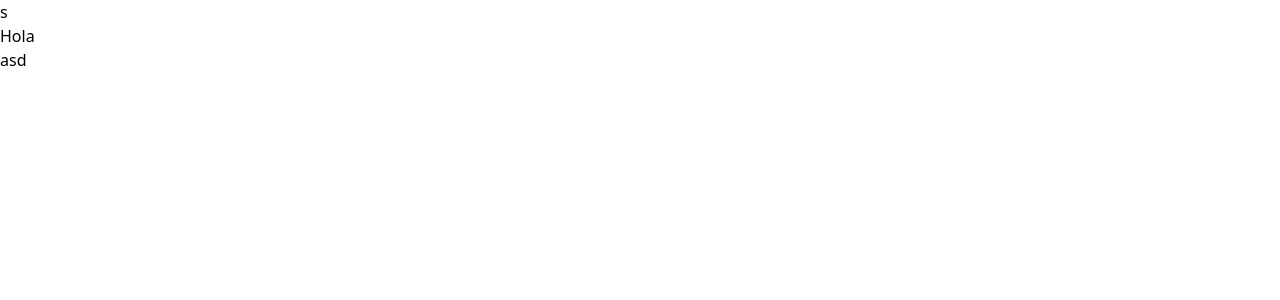
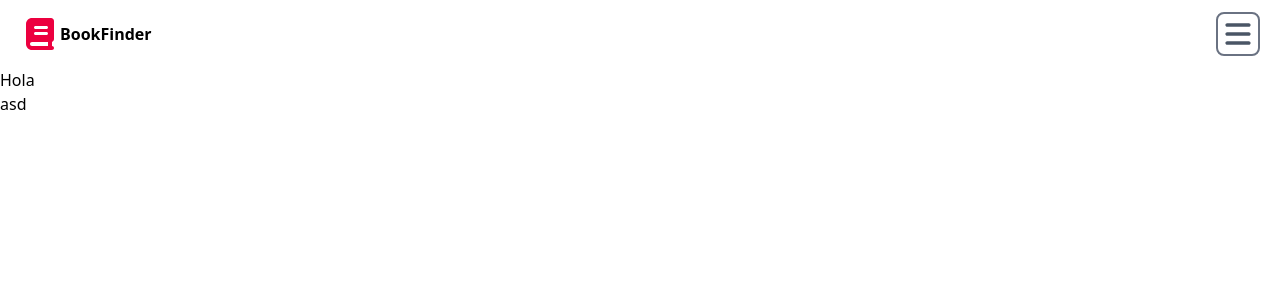
Before and after one commit to Ledtius/BookFinder, a React (Vite) app: page / in a window 1280 px wide. Shown: the top 300 px of the page. Built offline with nearby package versions, Linux system fonts and the light colour scheme.

Commit message:
Added Header structure

```diff
--- a/src/components/layout/Header.jsx
+++ b/src/components/layout/Header.jsx
@@ -1,7 +1,27 @@
 const Header = () => {
   return (
     <>
-      <header>s</header>
+      <header className="flex items-center justify-between pr-5 pl-5 pt-3 pb-3">
+        <figure className="flex items-center">
+          <svg
+            className="size-10 fill-rose-600"
+            xmlns="http://www.w3.org/2000/svg"
+            viewBox="0 0 640 640"
+          >
+            <path d="M480 576L192 576C139 576 96 533 96 480L96 160C96 107 139 64 192 64L496 64C522.5 64 544 85.5 544 112L544 400C544 420.9 530.6 438.7 512 445.3L512 512C529.7 512 544 526.3 544 544C544 561.7 529.7 576 512 576L480 576zM192 448C174.3 448 160 462.3 160 480C160 497.7 174.3 512 192 512L448 512L448 448L192 448zM224 216C224 229.3 234.7 240 248 240L424 240C437.3 240 448 229.3 448 216C448 202.7 437.3 192 424 192L248 192C234.7 192 224 202.7 224 216zM248 288C234.7 288 224 298.7 224 312C224 325.3 234.7 336 248 336L424 336C437.3 336 448 325.3 448 312C448 298.7 437.3 288 424 288L248 288z" />
+          </svg>
+          <h2 className="font-bold">BookFinder</h2>
+        </figure>
+        <button className="p-0.5 border-2 border-gray-500 rounded-lg">
+          <svg
+            className="size-9 fill-gray-600"
+            xmlns="http://www.w3.org/2000/svg"
+            viewBox="0 0 640 640"
+          >
+            <path d="M96 160C96 142.3 110.3 128 128 128L512 128C529.7 128 544 142.3 544 160C544 177.7 529.7 192 512 192L128 192C110.3 192 96 177.7 96 160zM96 320C96 302.3 110.3 288 128 288L512 288C529.7 288 544 302.3 544 320C544 337.7 529.7 352 512 352L128 352C110.3 352 96 337.7 96 320zM544 480C544 497.7 529.7 512 512 512L128 512C110.3 512 96 497.7 96 480C96 462.3 110.3 448 128 448L512 448C529.7 448 544 462.3 544 480z" />
+          </svg>
+        </button>
+      </header>
     </>
   );
 };
```
